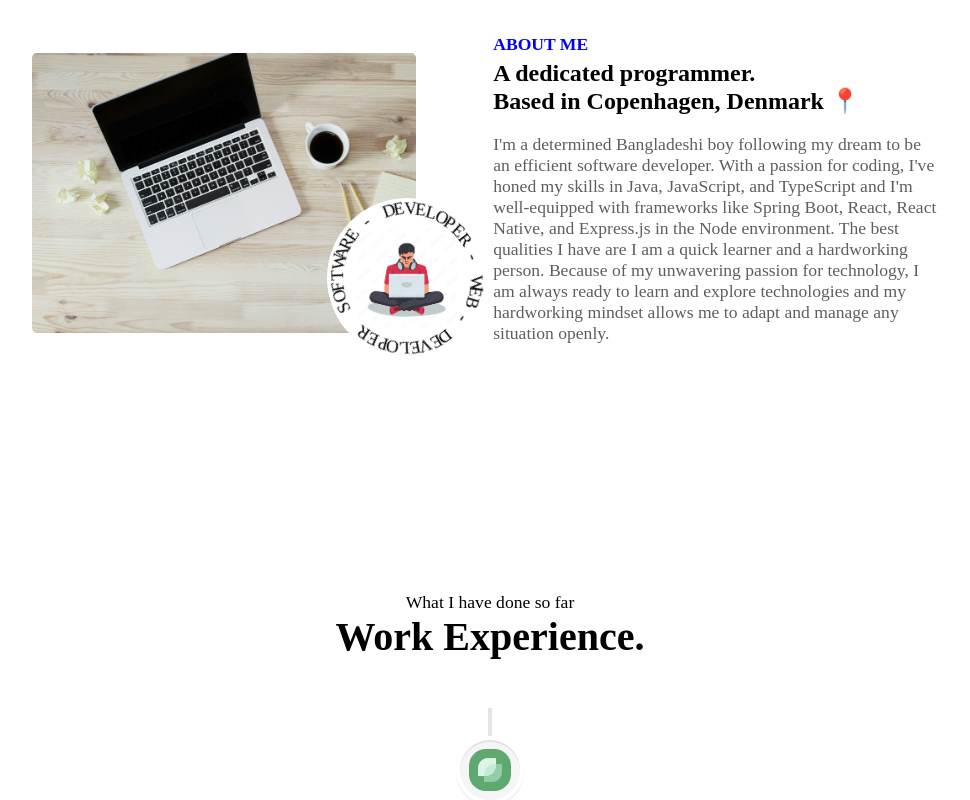
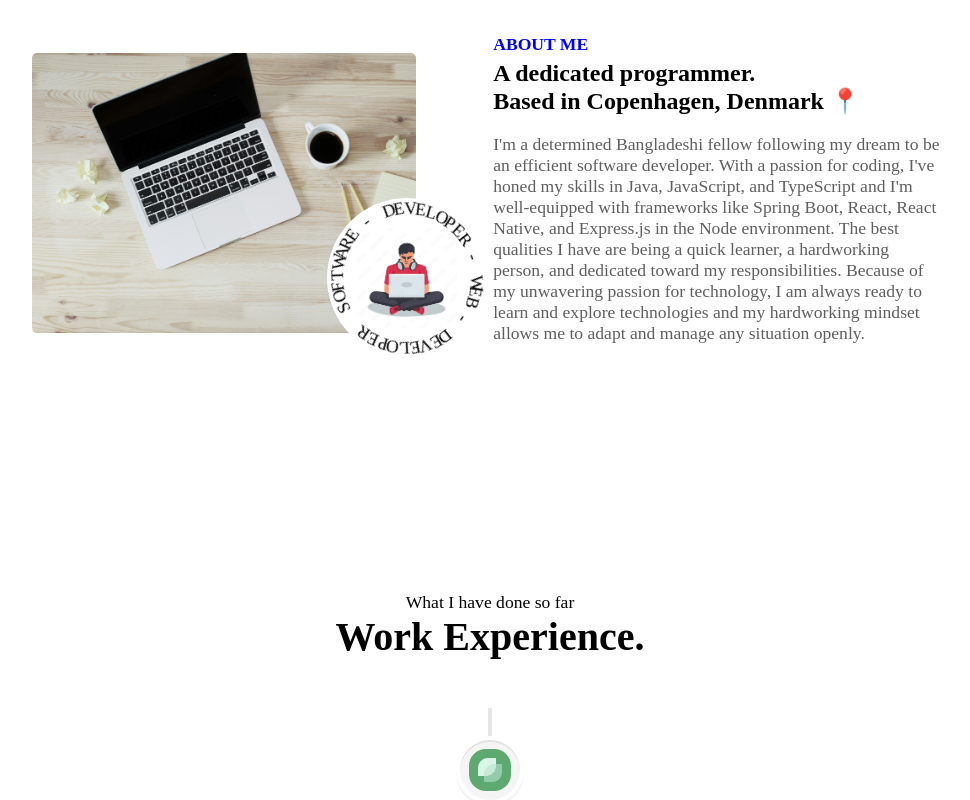
Before and after one commit to M-N-Hossain/Portfolio_V2, a React (Vite) app: page / in a window 1280 px wide. Shown: the part 820-1620 px from the top of the page, without its empty margins (150-1120 px from the left). Built offline with nearby package versions, Linux system fonts and the light colour scheme.

Commit message:
TypoHandled

```diff
--- a/src/components/AboutME.jsx
+++ b/src/components/AboutME.jsx
@@ -11,12 +11,13 @@ export default function AboutME() {
         <h3>A dedicated programmer.</h3>
         <h3>Based in Copenhagen, Denmark 📍</h3>
         <p className="secText">
-          I'm a determined Bangladeshi boy following my dream to be an efficient
+          I'm a determined Bangladeshi fellow following my dream to be an efficient
           software developer. With a passion for coding, I've honed my skills in
           Java, JavaScript, and TypeScript and I'm well-equipped with frameworks
           like Spring Boot, React, React Native, and Express.js in the Node
-          environment. The best qualities I have are I am a quick learner and a
-          hardworking person. Because of my unwavering passion for technology, I
+          environment. The best qualities I have are being a quick learner,
+          a hardworking person, and dedicated toward my responsibilities.
+          Because of my unwavering passion for technology, I
           am always ready to learn and explore technologies and my hardworking
           mindset allows me to adapt and manage any situation openly.
         </p>
--- a/src/components/Footer.jsx
+++ b/src/components/Footer.jsx
@@ -7,7 +7,7 @@ export default function Footer() {
   return (
     <div className="footer" id="footer">
       <div className="copywright">
-        <p>Copywright© 2024. All rights are reserved.</p>
+        <p>Copyright© 2024. All rights are reserved.</p>
       </div>
       <div className="icons">
         <a href="https://github.com/M-N-Hossain" target="blank">
```
